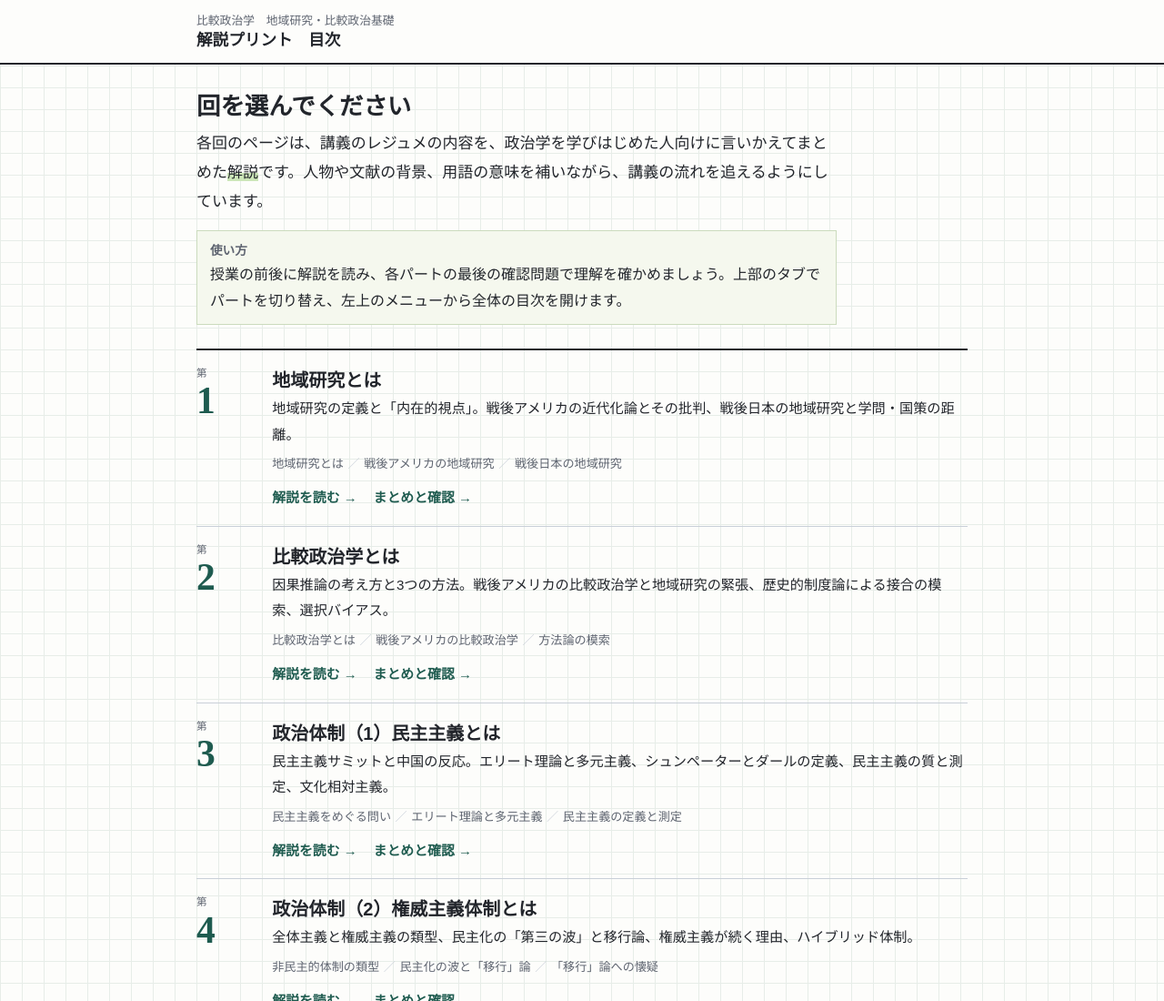
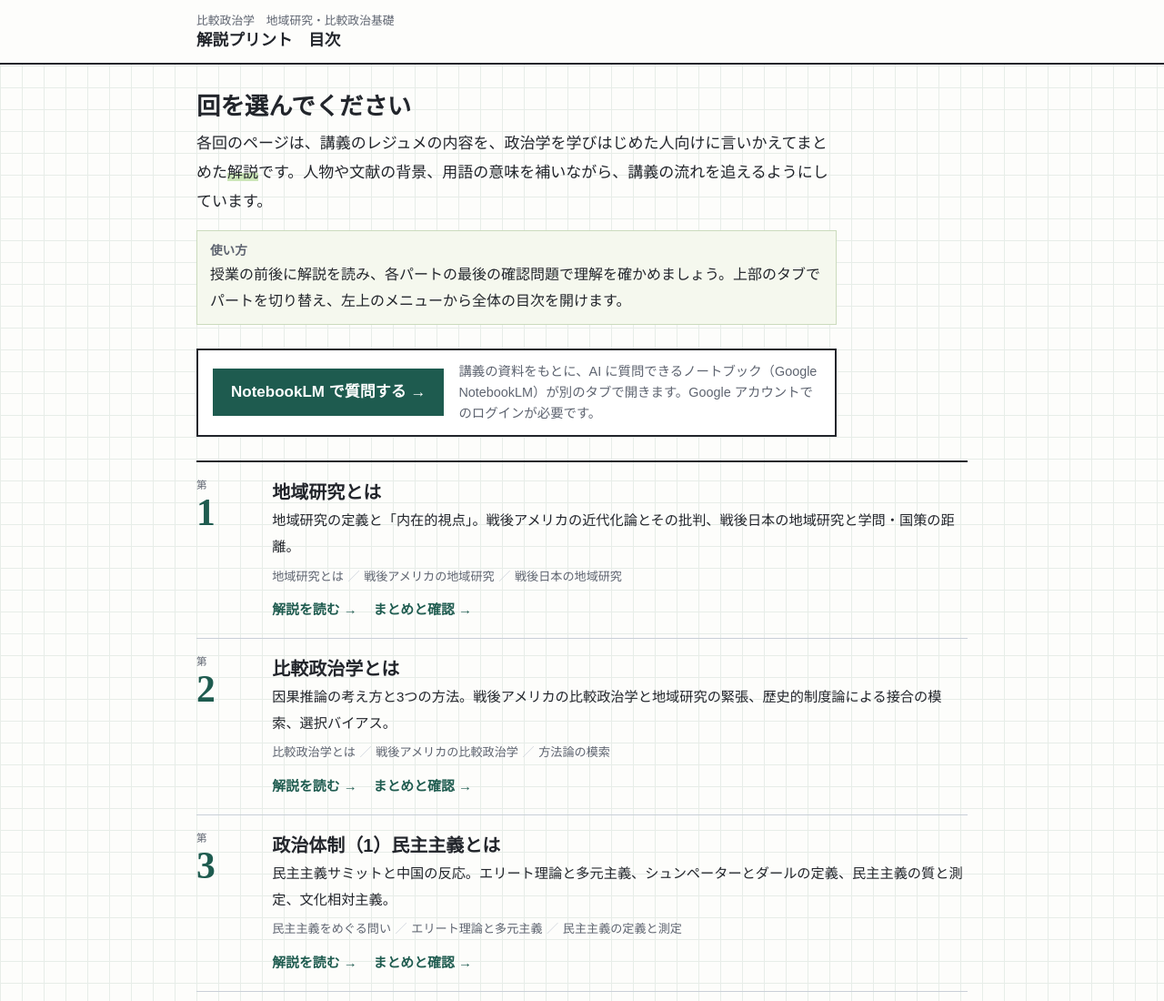
Before and after one commit to damatsucon/hikakuseiji, a plain HTML site: page index.html in a window 1280 px wide. Shown: the top 1100 px of the page at 91% size. Drawn offline with Linux system fonts and the light colour scheme; a web font is replaced by a local one.

Commit message:
トップページに NotebookLM へのリンクを追加
Co-Authored-By: Claude Opus 5.5 <noreply@anthropic.com>
Claude-Session: https://claude.ai/code/session_01Hpg9KKE3v4fepc4L1tY8iK

```diff
--- a/index.html
+++ b/index.html
@@ -45,6 +45,10 @@ ol.toc>li{display:grid;grid-template-columns:4.2rem 1fr;gap:0 16px;padding:18px
 .links .word::before{content:"W";display:inline-block;font-family:var(--font-math);font-weight:700;font-size:.78rem;border:1.5px solid var(--ink);padding:0 4px;margin-right:6px;line-height:1.3}
 @media (max-width:560px){ol.toc>li{grid-template-columns:3rem 1fr;gap:0 10px}.no{font-size:2rem}}
 footer{max-width:880px;margin:0 auto;padding:0 16px 40px;font-size:.8rem;color:var(--sub)}
+.nlm{display:flex;flex-wrap:wrap;align-items:center;gap:8px 16px;border:2px solid var(--ink);background:#fff;padding:12px 16px;margin:0 0 26px;max-width:44rem}
+.nlm a{display:inline-block;background:var(--blue);color:#fff;text-decoration:none;font-weight:700;padding:8px 18px;border:2px solid var(--blue)}
+.nlm a:hover{background:#fff;color:var(--blue)}
+.nlm p{margin:0;font-size:.9rem;color:var(--sub);line-height:1.6;flex:1 1 16rem}
 </style>
 </head>
 <body>
@@ -53,6 +57,8 @@ footer{max-width:880px;margin:0 auto;padding:0 16px 40px;font-size:.8rem;color:v
 <h1>回を選んでください</h1>
 <p class="lead">各回のページは、講義のレジュメの内容を、政治学を学びはじめた人向けに言いかえてまとめた<span class="mk">解説</span>です。人物や文献の背景、用語の意味を補いながら、講義の流れを追えるようにしています。</p>
 <div class="memo"><b>使い方</b>授業の前後に解説を読み、各パートの最後の確認問題で理解を確かめましょう。上部のタブでパートを切り替え、左上のメニューから全体の目次を開けます。</div>
+
+<div class="nlm"><a href="https://notebooklm.google.com/notebook/bc440ad9-7f8f-493b-9296-72222789f859" target="_blank" rel="noopener">NotebookLM で質問する →</a><p>講義の資料をもとに、AI に質問できるノートブック（Google NotebookLM）が別のタブで開きます。Google アカウントでのログインが必要です。</p></div>
 
 <ol class="toc">
 <li><div class="no"><small>第</small>1</div><div class="ch">
```
